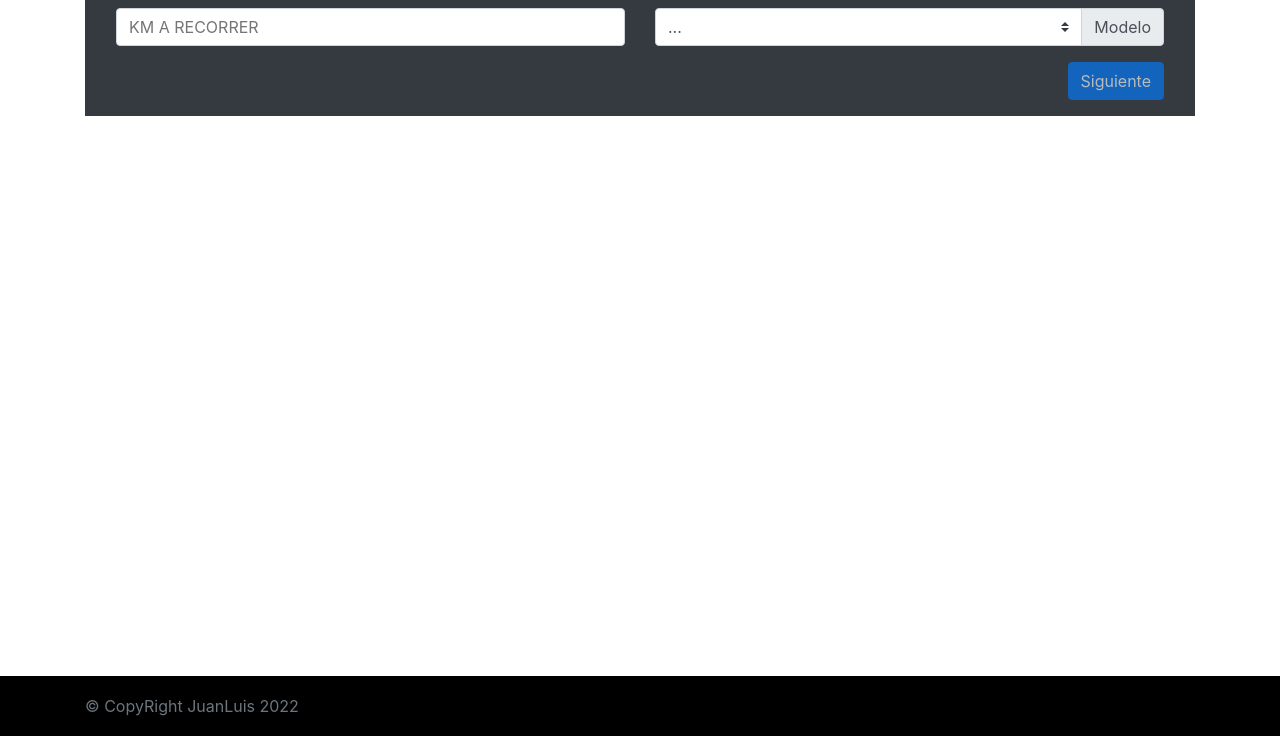
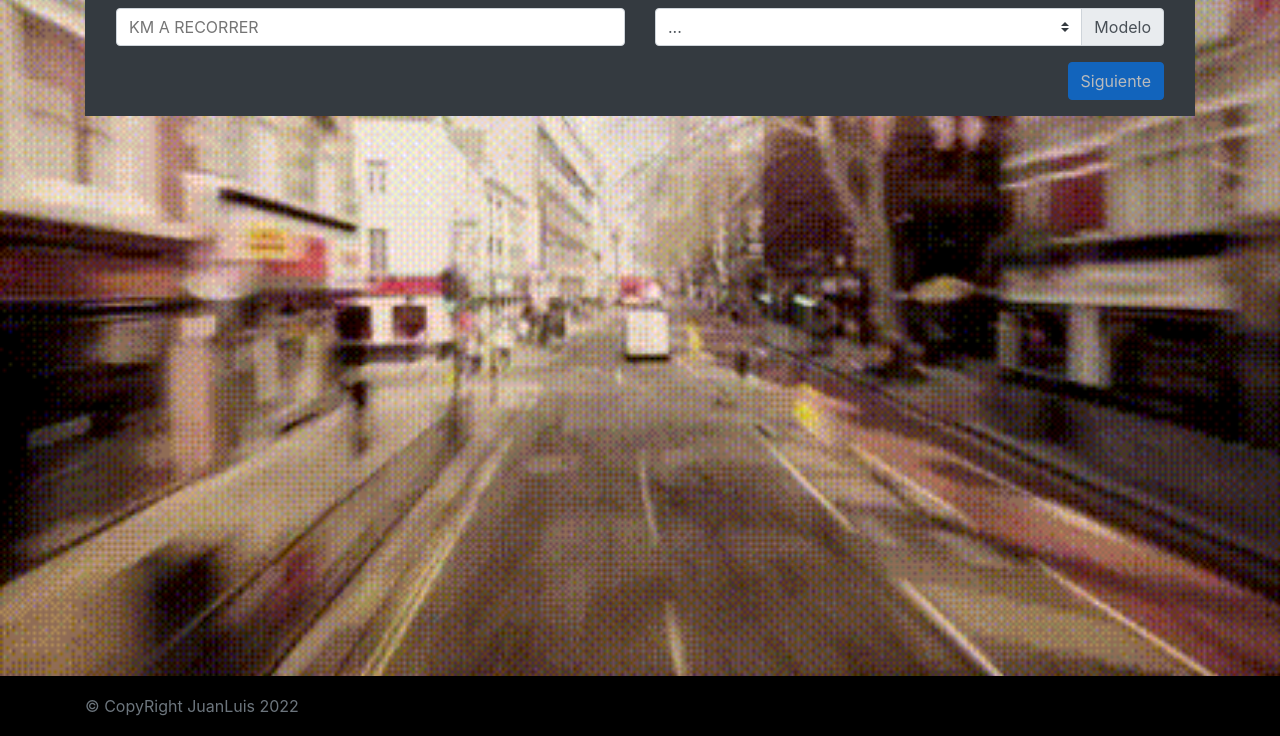
Before and after one commit to Git-Peke/coches-calculadora, a plain HTML site: page index.html in a window 1280 px wide. Shown: the part 64-800 px from the top of the page. Drawn offline with nearby package versions, Linux system fonts and the light colour scheme.

Commit message:
Add files via upload

```diff
--- a/assets/styles.css
+++ b/assets/styles.css
@@ -11,7 +11,7 @@
   body{
     background-size: cover;
     background-repeat: no-repeat;
-    background-image: url(./assets/img/Koh.gif);
+    background-image: url(./img/Koh.gif);
     min-width: 100vw;
     min-height: 100vh;
   }
```
